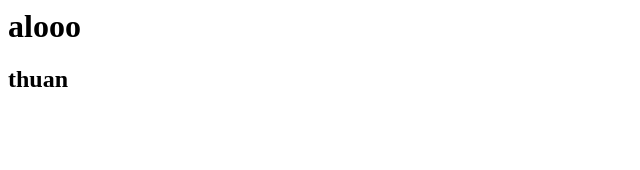
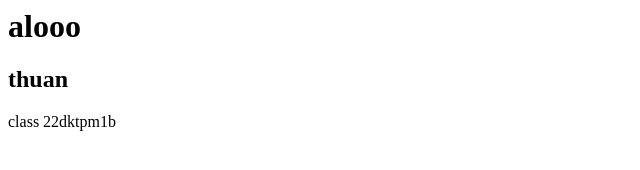
Before and after one commit to Thuan0902/github-demo-do-van-, a plain HTML site: page index.html in a window 1280 px wide. Shown: the whole page, without its empty margins (0-640 px from the left). Drawn offline with Linux system fonts and the light colour scheme.

Commit message:
add index

```diff
--- a/index.html
+++ b/index.html
@@ -10,5 +10,6 @@
 
     <h1>alooo</h1>
     <h2>thuan</h2>
+    <div>class 22dktpm1b</div>
 </body>
 </html>
```
